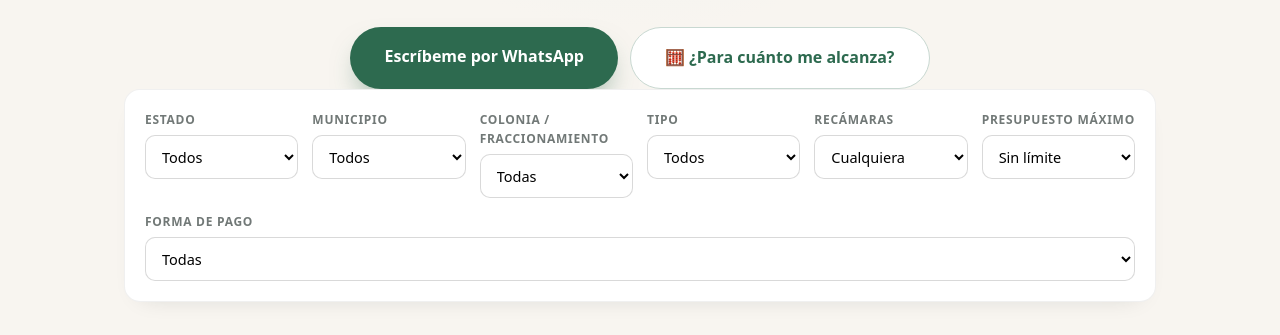
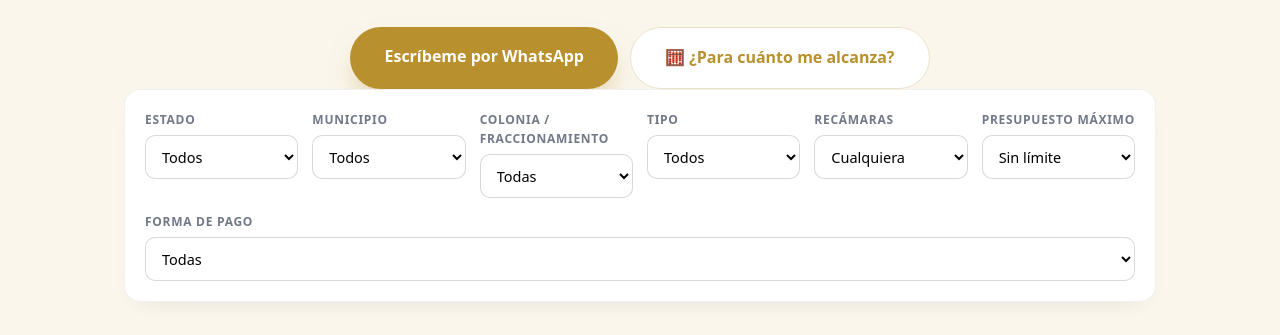
Before and after one commit to raizsegurarealstate-gif/sitio-inmobiliario, a website: page index.html in a window 1280 px wide. Shown: the part 271-606 px from the top of the page. Drawn offline with Linux system fonts and the light colour scheme; no server answers.

Commit message:
Cambia colores a navy, dorado y marfil, colores reales de la marca Raiz Segura

```diff
--- a/index.html
+++ b/index.html
@@ -7,9 +7,9 @@
 <meta name="description" content="Raíz Segura Real Estate — Alejandra García, asesora inmobiliaria. Compra, venta y renta de propiedades.">
 <style>
   :root{
-    --tinta:#14201d;
-    --papel:#f8f5f0;
-    --acento:#2D6A4F;
+    --tinta:#132038;
+    --papel:#faf6ec;
+    --acento:#b8902e;
     --acento-suave: color-mix(in srgb, var(--acento) 9%, white);
     --acento-borde: color-mix(in srgb, var(--acento) 26%, white);
     --fuente-titulo:Georgia,"Iowan Old Style","Palatino Linotype","Book Antiqua",serif;
```
Also changed, not shown: admin/index.html (+1 -1 lines).
